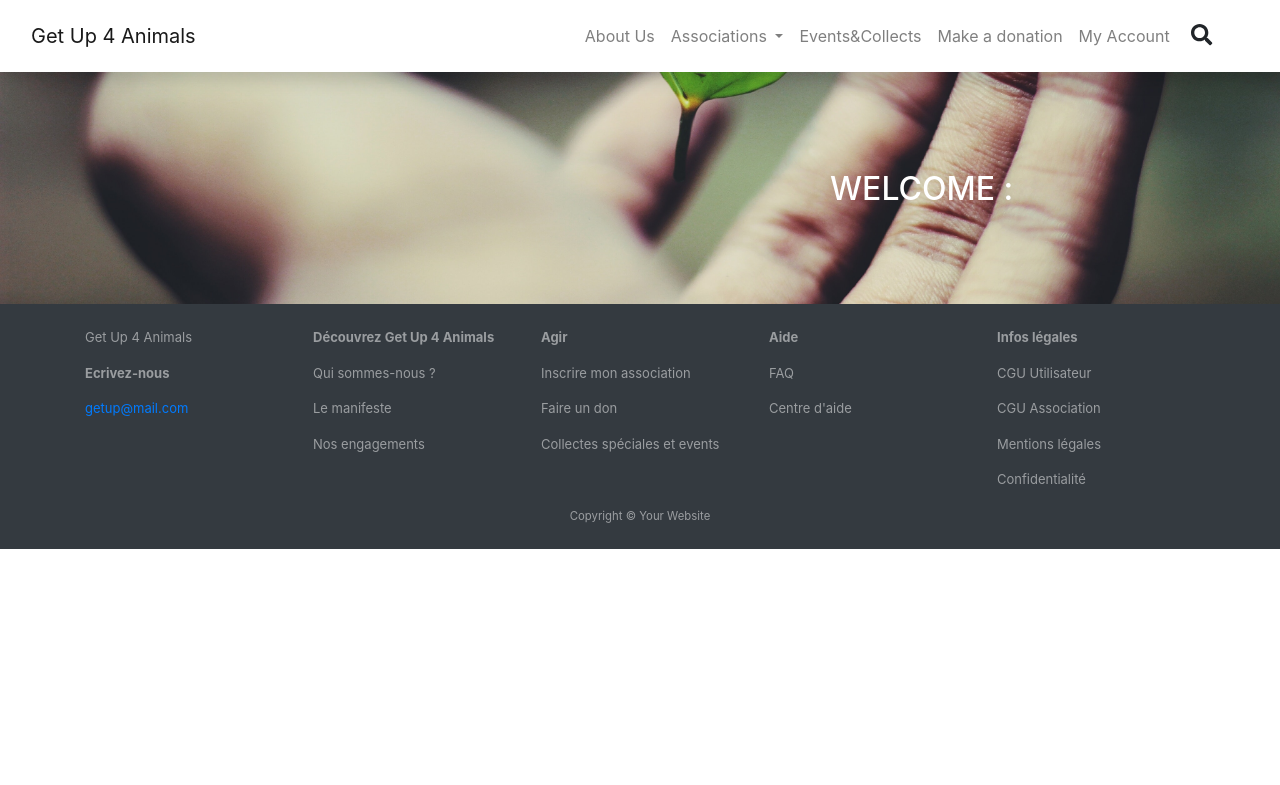
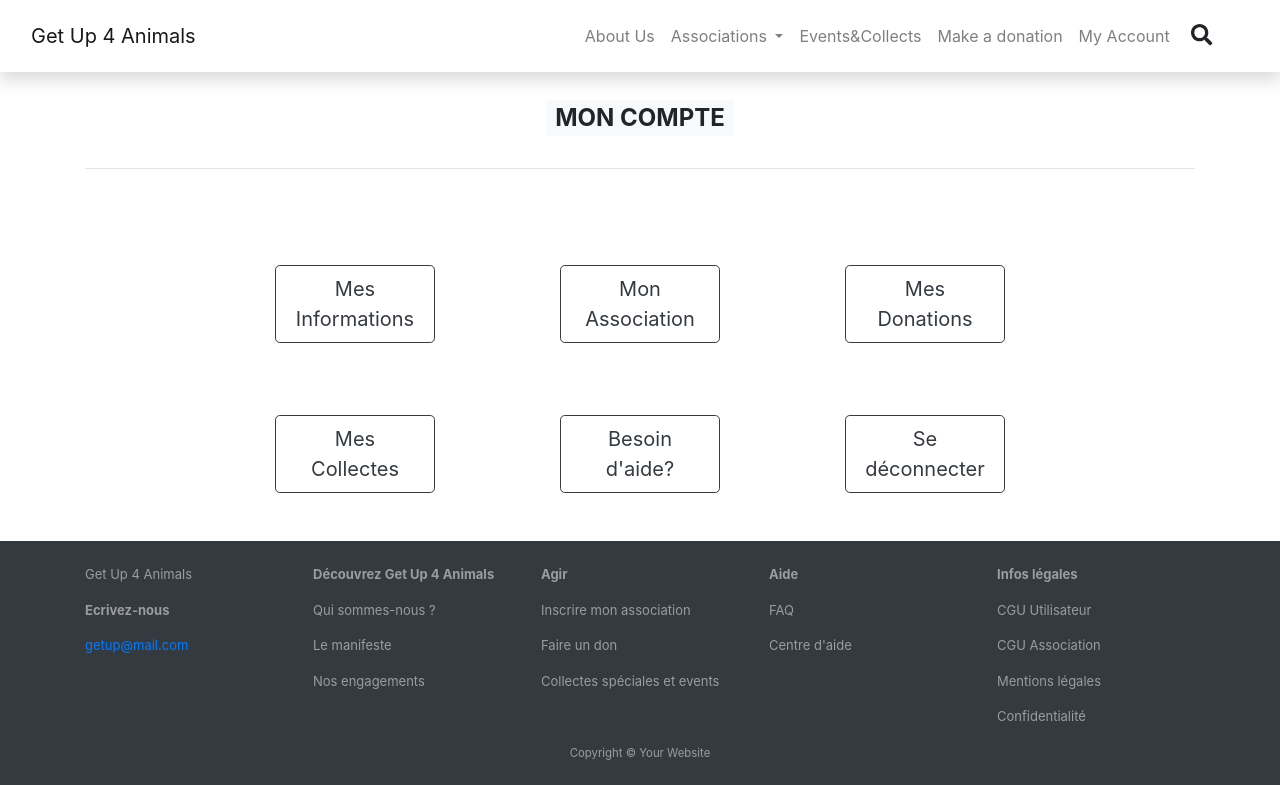
Before and after one commit to acuffel/Getup, a Django app: page /account/welcome/association in a window 1280 px wide. Shown: the top 785 px of the page. Run offline with Django 3.2, Linux system fonts and the light colour scheme; some libraries are stand-ins or nearby versions.

Commit message:
add Information and association in account

```diff
--- a/account/models.py
+++ b/account/models.py
@@ -26,6 +26,6 @@ class CustomUser(models.Model):
     civility = models.CharField(max_length=3, null=True)
     phone = models.CharField(max_length=15, null=True)
     birth_date = models.DateField(null=True)
-    address_id = models.OneToOneField(Address, on_delete=models.CASCADE)
-    association_id = models.OneToOneField(Association, on_delete=models.CASCADE)
+    address = models.OneToOneField(Address, on_delete=models.CASCADE)
+    association = models.OneToOneField(Association, on_delete=models.CASCADE)
     user_type = models.CharField(max_length=2)
--- a/account/templates/association/welcome_association.html
+++ b/account/templates/association/welcome_association.html
@@ -3,16 +3,59 @@
 
 {% block content %}
 
-<header class="masthead-about">
-    <div class="container h-20">
-        <div class="row text-align" style="padding-top: 10px;">
-            <div class="offset-8">
-                <h2 class="text-uppercase">WELCOME : </h2>
+<header class="masthead-account-asso">
+    <div class="container h-100">
+        <div class="row mt-5 pt-5">
+            <div class="col-12 text-center">
+            <h2 class="text-uppercase" style="color: black;">
+                <a href="{% url 'account:welcome_association' %}" class="badge badge-light"> MON COMPTE
+                </a>
+            </h2>
             </div>
         </div>
+        <hr class="divider my-4 py-4"/>
     </div>
 </header>
 
+<section class="account-home">
+    <div class="container h-100">
+        <div class="row my-4">
+            <div class="offset-2 col-2 pt-4">
+                <a role="button" href="{% url 'account:show_information' %}" class="btn btn-outline-dark btn-lg btn-block">
+                Mes Informations
+                </a>
+            </div>
+            <div class="offset-1 col-2 pt-4">
+                <a role="button" href="{% url 'account:show__association' %}" class="btn btn-outline-dark btn-lg btn-block">
+                   Mon Association
+                </a>
+            </div>
+            <div class="offset-1 col-2 pt-4">
+                <a role="button" href="#" class="btn btn-outline-dark btn-lg btn-block">
+                   Mes Donations
+                </a>
+            </div>
+        </div>
+        <div class="row my-4 py-4">
+            <div class="offset-2 col-2 pt-4">
+                <a role="button" href="#" class="btn btn-outline-dark btn-lg btn-block">
+                   Mes Collectes
+                </a>
+            </div>
+            <div class="offset-1 col-2 pt-4">
+                <a role="button" href="#" class="btn btn-outline-dark btn-lg btn-block">
+                   Besoin d'aide?
+                </a>
+            </div>
+            <div class="offset-1 col-2 pt-4">
+                <a role="button" href="{% url 'account:logout' %}" class="btn btn-outline-dark btn-lg btn-block">
+                   Se déconnecter
+                </a>
+            </div>
+            </a>
+        </div>
+    </div>
+</section>
 
 
 {% endblock %}
--- a/account/urls.py
+++ b/account/urls.py
@@ -11,5 +11,7 @@ urlpatterns = [
          name='association_registration'),
     path('', views.logout_view, name='logout'),
     path('welcome/association', views.welcome_association,
-         name='welcome_association')
+         name='welcome_association'),
+    path('info/association', views.show_information, name='show_information'),
+    path('my_association', views.show_association, name='show__association'),
 ]
--- a/account/views.py
+++ b/account/views.py
@@ -17,26 +17,24 @@ def login_view(request):
     error = False
     form = LoginForm(request.POST or None, error_class=ParagraphErrorList)
     if form.is_valid():
-        print(form.cleaned_data)
         username = form.cleaned_data['username']
         password = form.cleaned_data['password']
         user = authenticate(request, username=username, password=password)
-        print(user)
-        user_chosen = User.objects.filter(username=username)
-        user_type = CustomUser.objects.filter(user=user_chosen)
-        if user is not None and user_type.user_type == 'AS':
+        user_chosen = User.objects.filter(username=username).values('id')
+        user_id = [v['id'] for v in user_chosen]
+        custom_chosen = CustomUser.objects.filter(
+            user=user_id[0]).values('user_type')
+        user_type = [v['user_type'] for v in custom_chosen]
+        if user is not None and user_type == ['AS']:
             login(request, user)
-            print("good")
             return render(request,
                           'association/welcome_association.html',
                           locals())
-        elif user is not None and user_type == 'ME':
-            print("pas good")
+        elif user is not None and user_type == ['ME']:
             login(request, user)
             return render(request, 'home/home.html',
                           locals())
         else:
-            print('pas good good')
             error = True
             return render(request, 'login/login.html', locals())
     else:
@@ -49,7 +47,7 @@ def logout_view(request):
     :return: homepage
     """
     logout(request)
-    return render(request, 'home/accueil.html', locals())
+    return render(request, 'home/homepage.html', locals())
 
 
 @csrf_exempt
@@ -81,7 +79,6 @@ def member_registration(request):
 def association_registration(request):
     form = AssociationForm(request.POST or None, error_class=ParagraphErrorList)
     if form.is_valid():
-        print(form.cleaned_data)
         name = form.cleaned_data['name']
         street = form.cleaned_data['street']
         zip_code = form.cleaned_data['zip_code']
@@ -93,15 +90,15 @@ def association_registration(request):
         password = form.cleaned_data['password']
         re_email = form.cleaned_data['re_email']
         re_password = form.cleaned_data['re_password']
-        user = User(username=email,  email=email, password=password,
+        user = User.objects.create_user(username=email,  email=email, password=password,
                     last_name=last_name, first_name=first_name)
-        address = Address(street=street, zip_code=zip_code, city=city,
+        address = Address.objects.create(street=street, zip_code=zip_code, city=city,
                           country=country)
-        association = Association(name=name)
+        association = Association.objects.create(name=name)
         # AS Like Association
         user_type = 'AS'
-        custom_user = CustomUser(user=user, address_id=address,
-                                 association_id=association,
+        custom_user = CustomUser.objects.create(user=user, address=address,
+                                 association=association,
                                  user_type=user_type)
         user.save()
         address.save()
@@ -115,3 +112,35 @@ def association_registration(request):
 
 def welcome_association(request):
     return render(request, 'association/welcome_association.html', locals())
+
+
+def show_information(request):
+    """
+    :param:
+    :return:
+    """
+    user_id = request.user.id
+    user_asso = User.objects.filter(pk=user_id)
+    info_asso = CustomUser.objects.filter(user_id=user_id).values()
+    address_id = [v['address_id'] for v in info_asso]
+    address_asso = Address.objects.filter(id=address_id[0])
+    context = {
+        'address_asso': address_asso,
+        'user_asso': user_asso,
+    }
+    return render(request, 'association/info_association.html', context)
+
+
+def show_association(request):
+    """
+    :param:
+    :return:
+    """
+    user_id = request.user.id
+    info_asso = CustomUser.objects.filter(user_id=user_id).values()
+    association_id = [v['association_id'] for v in info_asso]
+    my_association = Association.objects.filter(id=association_id[0])
+    context = {
+        'my_association': my_association,
+    }
+    return render(request, 'association/my_association.html', context)
--- a/getup_project/static/css/styles.css
+++ b/getup_project/static/css/styles.css
@@ -125,3 +125,11 @@ header.masthead-about {
   background-size: cover;
   color: white;
 }
+
+.border-account{
+    box-sizing: border-box;
+    width: 80%;
+    border: 2px solid black;
+    height: 5rem;
+    text-align: center;
+}
--- a/getup_project/templates/base.html
+++ b/getup_project/templates/base.html
@@ -50,13 +50,21 @@
               <li class="nav-item">
                 <a class="nav-link" href="#">Make a donation</a>
               </li>
+                {% if user.is_authenticated %}
+                <li class="nav-item dropdown">
+                    <a class="nav-link dropdown-toggle" href="#" id="account" role="button" data-toggle="dropdown" aria-haspopup="true" aria-expanded="false">
+                      My Account
+                    </a>
+                    <div class="dropdown-menu" aria-labelledby="navbarDropdown">
+                        <a class="dropdown-item" href="{% url 'account:welcome_association' %}" >Mon Association</a>
+                        <a class="dropdown-item" href="{% url 'account:logout' %}">Se déconnecter</a>
+                    </div>
+                </li>
+                    {% else %}
                 <li class="nav-item">
-                    {% if user.is_authenticated %}
-                    <a class="nav-link" href="{% url 'account:welcome_association' %}">My Account</a>
-                    {% else %}
-                <a class="nav-link" href="{% url 'account:login' %}">My Account</a>
+                    <a class="nav-link" href="{% url 'account:login' %}">My Account</a>
                     {% endif %}
-              </li>
+                </li>
                 <li>
                     <button type="submit" class="btn btn-search" id="get-top-bar">
                         <span class="fa fa-search fa-lg" aria-hidden="true"></span>
```
Also changed, not shown: account/forms.py (+9 -1 lines), account/templates/association/info_association.html (added, +72 -0 lines), account/templates/association/my_association.html (added, +77 -0 lines), getup_project/settings/__init__.py (+8 -1 lines), account/migrations/0009_auto_20200720_1326.py (added).
